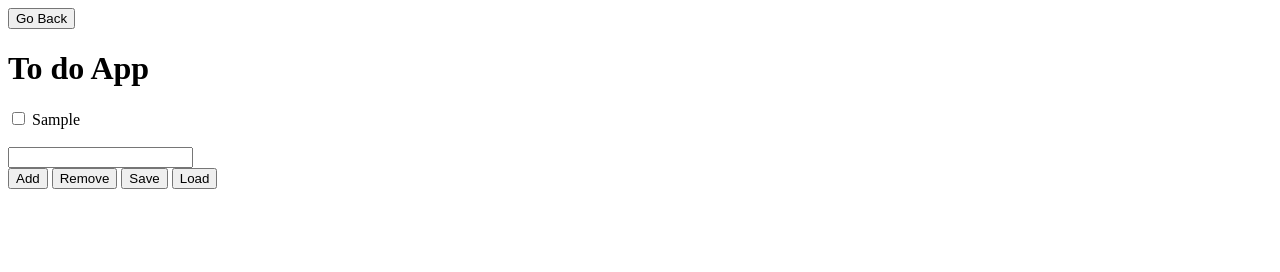
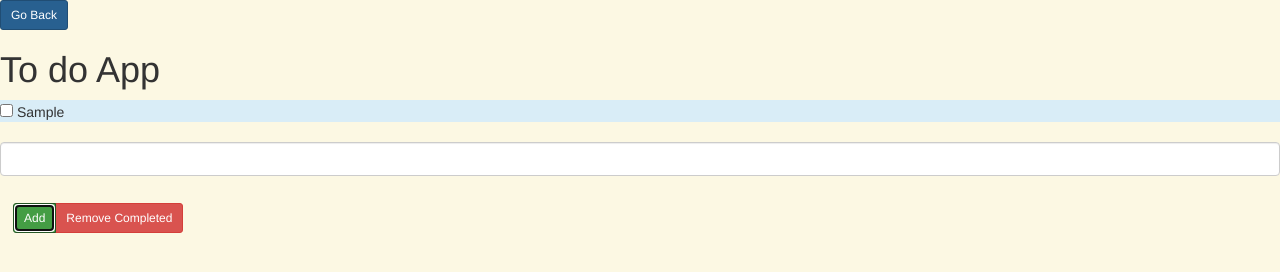
Before and after one commit to rizvifazi/vanilla_js_todoList, a plain HTML site: page index.html in a window 1280 px wide. Both pictures are taken after typing "Sample" into the empty fields and a click on the button "Add". Drawn offline with nearby package versions, Linux system fonts and the light colour scheme.

Commit message:
Fully styled with bootstrap

```diff
--- a/index.html
+++ b/index.html
@@ -5,61 +5,72 @@
   <meta charset="UTF-8">
   <meta http-equiv="X-UA-Compatible" content="IE=edge">
   <meta name="viewport" content="width=device-width, initial-scale=1.0">
+
+  <link rel="stylesheet" href="https://maxcdn.bootstrapcdn.com/bootstrap/3.3.7/css/bootstrap.min.css"
+    integrity="sha384-BVYiiSIFeK1dGmJRAkycuHAHRg32OmUcww7on3RYdg4Va+PmSTsz/K68vbdEjh4u" crossorigin="anonymous">
   <title>To-Do-App</title>
 
+  <style>
+  </style>
+
   <script>
+
+    function handleClick(cb) {
+      cb.checked = !cb.checked;
+      // display("Clicked, new value = " + cb.checked);
+    }
+
     function loader() {
-      //alert('ok');
 
-      //obj = { taskList: [] };
+      idCount = 0;
+      obj = { taskList: [] };
       retrievedObject = localStorage.getItem('obj');
+      something = JSON.parse(retrievedObject);
 
-      something = JSON.parse(retrievedObject);
-      //console.log('retrievedObject: ', JSON.parse(something.taskList[0].task));
       for (j = 0; j < something.taskList.length; j++) {
+
         document.getElementById("tasks").innerHTML += `<span><input type="checkbox" name="chk"> ${something.taskList[j].task}<br/></span>`;
+        //if (something.taskList[j].isDone == true) { handleClick(this); }
+        obj.taskList.push(something.taskList[j]);
       }
-
     }
 
     window.onload = loader;
+
+
+
   </script>
 </head>
 
-<body>
+<body class="bg-warning">
 
+  <div class="card">
+    <a href="javascript:history.back()"><button class="btn btn-primary btn-sm">Go Back </button></a>
+    <h1 class="">To do App</h1>
+    <div class="bg-info" id="tasks">
 
-  <button>Go Back </button>
-  <h1>To do App</h1>
-  <div id="tasks">
+    </div>
+    <br />
 
+    <input class="form-control" type="text" id="task">
+
+    <br />
+    <div class="btn-group btn">
+      <button class="btn btn-success btn-sm" onclick="addd(); save();">Add</button>
+      <button class="btn btn-danger btn-sm" onclick="rem(); save();">Remove Completed</button>
+    </div>
   </div>
-  <table id="myTable" rows="10">
-
-  </table>
-
-  <br />
-  <input type="text" id="task">
-  <br />
-  <button onclick="addd()">Add</button>
-  <button onclick="rem()">Remove</button>
-  <button onclick="save()">Save</button>
-  <button onclick="load()">Load</button>
 
 
 
 
   <script type="text/javascript">
-
-
     idCount = 0;
-
-    //var taskList =[];
     obj = { taskList: [] };
 
     function addd() {
       var tsk = document.getElementById("task").value;
-
+      var ele = document.getElementsByName("chk");
       if (tsk != 0) {
         var singleTask = {};
         singleTask['id'] = idCount;
@@ -67,7 +78,7 @@
         singleTask['isDone'] = false;
         obj.taskList.push(singleTask);
 
-        for (j = idCount; j < obj.taskList.length; j++) {
+        for (j = (ele.length); j < obj.taskList.length; j++) {
           document.getElementById("tasks").innerHTML += `<span><input type="checkbox" name="chk"> ${obj.taskList[j].task}<br/></span>`;
         }
         console.log(obj.taskList);
@@ -90,20 +101,10 @@
         }
       }
     }
-
-
     function save() {
       localStorage.setItem('obj', JSON.stringify(obj));
     }
-
-    function load() {
-      // var retrievedObject = localStorage.getItem('obj');
-      //console.log('retrievedObject: ', JSON.parse(retrievedObject));
-    }
-
   </script>
-
-
 </body>
 
 </html>
```
